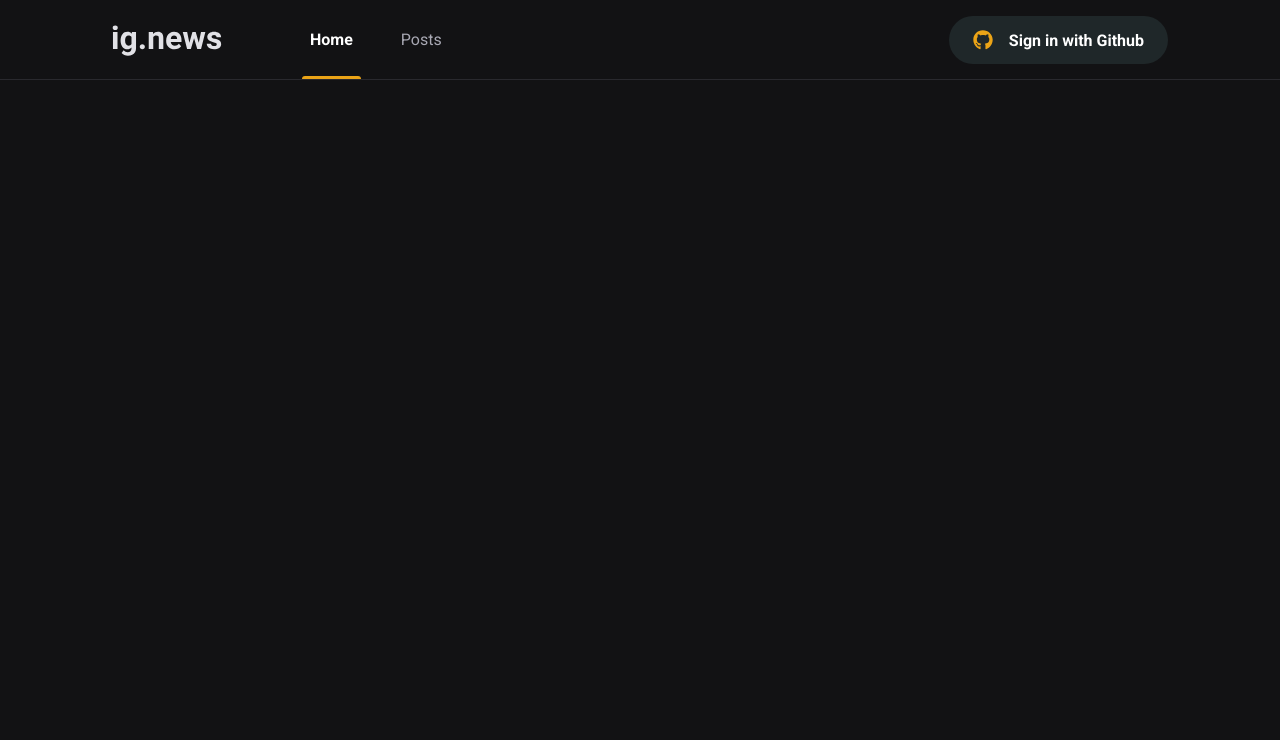
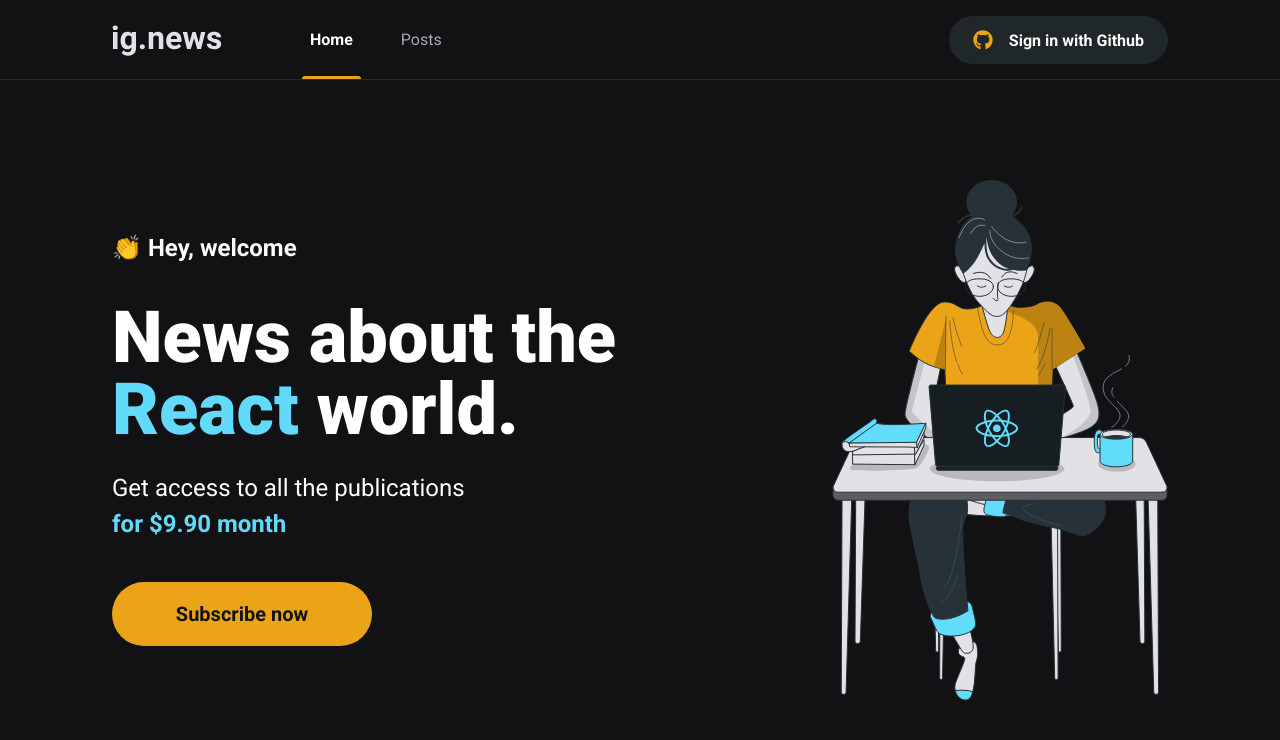
Before and after one commit to teilorbarcelos/tsbnews, a Next.js app: page / in a window 1280 px wide. Shown: the top 740 px of the page. Built offline with nearby package versions, Linux system fonts and the light colour scheme.

Commit message:
subscribe button created, styles finished

```diff
--- /dev/null
+++ b/src/components/SubscribeButton/index.tsx
@@ -0,0 +1,19 @@
+import { ButtonHTMLAttributes } from 'react'
+import styles from './styles.module.scss'
+
+interface Props extends ButtonHTMLAttributes<HTMLButtonElement> {
+  title?: string
+}
+
+export default function SubscribeButton({
+  title = "Subscribe now",
+  ...rest
+}: Props) {
+  return (
+    <button
+      type='button'
+      {...rest}
+      className={styles.subscribeButton}
+    >{title}</button>
+  )
+}
--- /dev/null
+++ b/src/components/SubscribeButton/styles.module.scss
@@ -0,0 +1,19 @@
+.subscribeButton {
+  width: 260px;
+  height: 4rem;
+  border: 0;
+  border-radius: 2rem;
+  background: var(--yellow-500);
+  color: var(--gray-900);
+  font-size: 1.25rem;
+  font-weight: bold;
+
+  display: flex;
+  align-items: center;
+  justify-content: center;
+  transition: 0.2s;
+
+  &:hover {
+    filter: brightness(0.8);
+  }
+}
--- /dev/null
+++ b/src/pages/home.module.scss
@@ -0,0 +1,45 @@
+.container {
+  max-width: 1120px;
+  margin: 0 auto;
+  padding: 0 2rem;
+  height: calc(100vh - 5rem);
+
+  display: flex;
+  align-items: center;
+  justify-content: space-between;
+
+  > section {
+    max-width: 600px;
+
+    > span {
+      font-size: 1.5rem;
+      font-weight: bold;
+    }
+
+    h1 {
+      font-size: 4.5rem;
+      line-height: 4.5rem;
+      font-weight: 900;
+      margin-top: 2.5rem;
+
+      span {
+        color: var(--cyan-500);
+      }
+    }
+
+    p {
+      font-size: 1.5rem;
+      line-height: 2.25rem;
+      margin-top: 1.5rem;
+
+      span {
+        color: var(--cyan-500);
+        font-weight: bold;
+      }
+    }
+
+    button {
+      margin-top: 2.5rem;
+    }
+  }
+}
--- a/src/pages/index.tsx
+++ b/src/pages/index.tsx
@@ -1,11 +1,27 @@
 import Head from "next/head"
+import SubscribeButton from "../components/SubscribeButton"
+import styles from './home.module.scss'
 
 export default function Home() {
   return (
     <>
       <Head>
-        <title>tsb.news</title>
+        <title>Home | tsb.news</title>
       </Head>
+
+      <main className={styles.container}>
+        <section>
+          <span>👏 Hey, welcome</span>
+          <h1>News about the <span>React</span> world.</h1>
+          <p>
+            Get access to all the publications <br />
+            <span>for $9.90 month</span>
+          </p>
+          <SubscribeButton />
+        </section>
+
+        <img src="/images/avatar.svg" alt="Girl coding image" />
+      </main>
     </>
   )
 }
```
